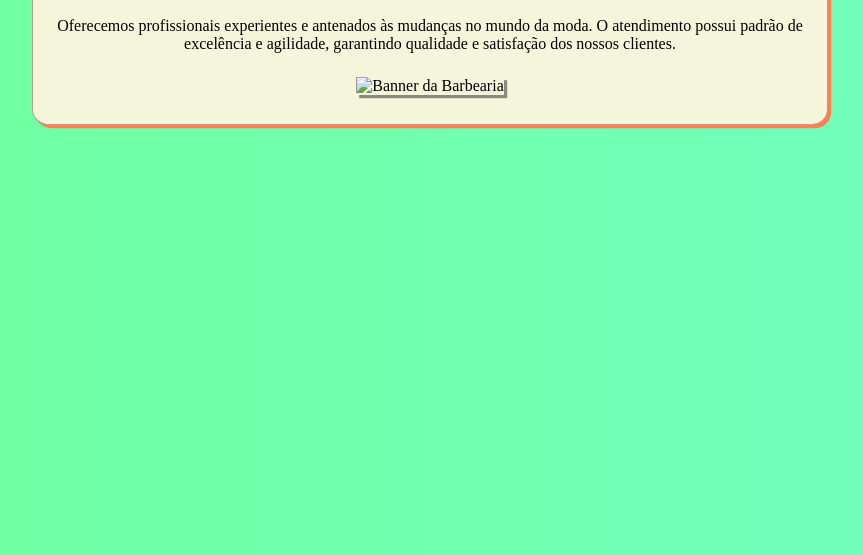
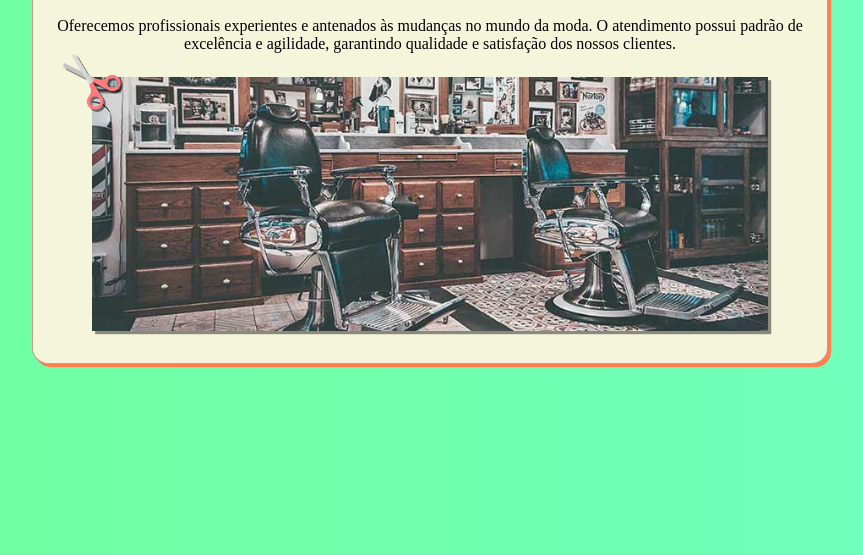
Before and after one commit to GabrielFeliciano/Alura-HTML5-e-CSS3, a plain HTML site: page docs/index.html in a window 1280 px wide. Shown: the part 245-800 px from the top of the page, without its empty margins (210-1073 px from the left). Drawn offline with Linux system fonts and the light colour scheme; a web font is replaced by a local one.

Commit message:
organizada nos arquivos

```diff
--- a/docs/index.html
+++ b/docs/index.html
@@ -19,8 +19,8 @@
             <p>Oferecemos profissionais experientes e antenados às mudanças no mundo da moda. O atendimento possui padrão de excelência e agilidade, garantindo qualidade e satisfação dos nossos clientes.</p>
 
             <div>
-                <img src="tesoura.png" alt="">
-                <img src="banner.jpg" alt="Banner da Barbearia">
+                <img src="./img/tesoura.png" alt="">
+                <img src="./img/banner.jpg" alt="Banner da Barbearia">
             </div>
         </section>
     </header>
```
